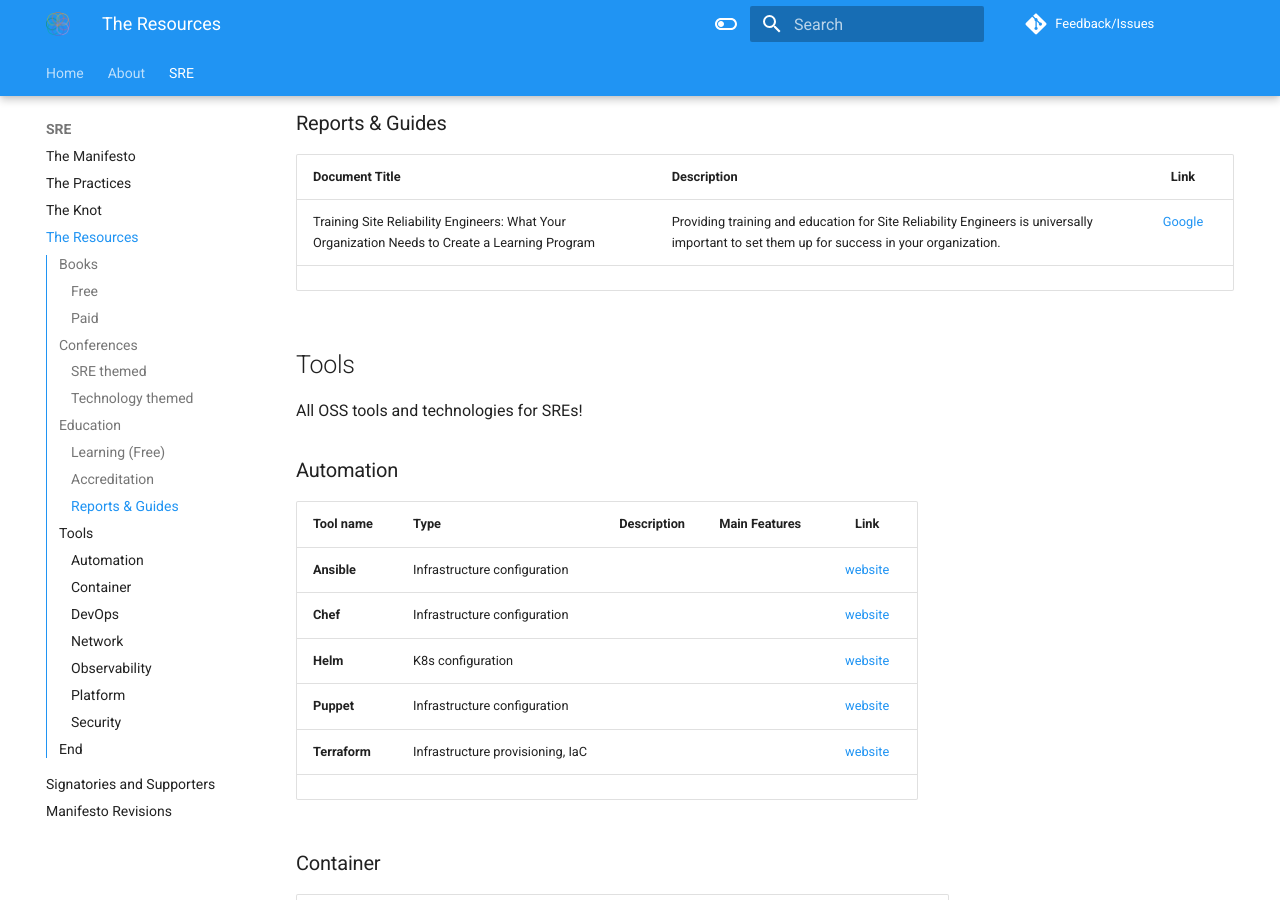
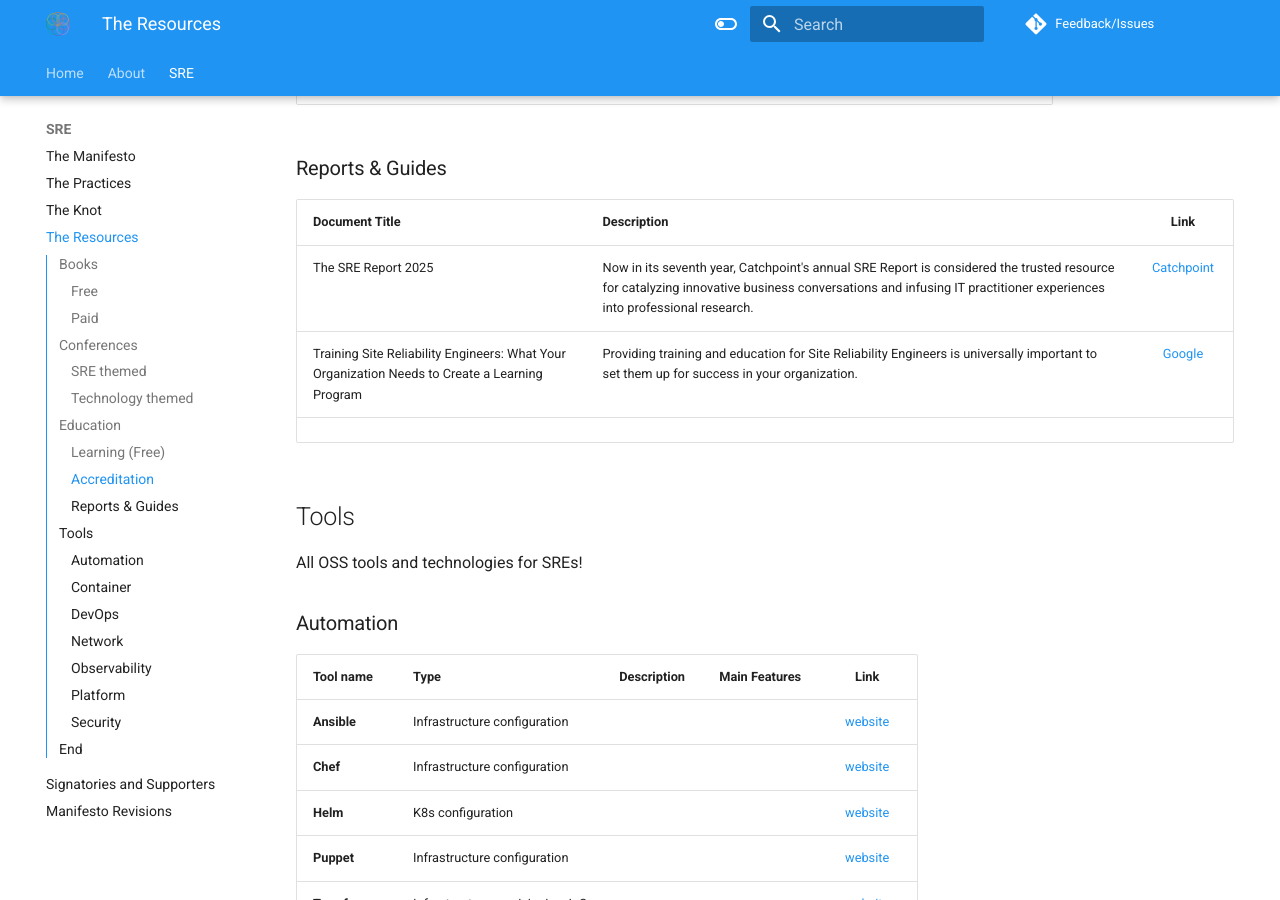
Before and after one commit to rod4n4m1/sre-manifesto, an MkDocs documentation site: the page built from docs/sre/resources.md, in a window 1280 px wide and 900 px high, scrolled down 4185 px. Built offline with MkDocs 1.6.1 and Material for MkDocs 9.7.7, drawn with Linux system fonts in a browser that asks for light colours; comment, search, counter and statistics services are not loaded; some of the changed text lies outside the part shown.

Commit message:
added resources - report, conference Signed-off-by: Rod Anami <rod.anami@kyndryl.com>

```diff
--- a/docs/sre/resources.md
+++ b/docs/sre/resources.md
@@ -38,6 +38,7 @@
 
 | **Conference** | **Characteristics** | **Organizer** | **Link** |
 |:---------------|:--------------------|:--------------|:--------:|
+| **KubeCon + CloudNativeCon** China | In-person, variable city, and yearly | LF/CNCF | [Site](https://events.linuxfoundation.org/kubecon-cloudnativecon-china/) |
 | **KubeCon + CloudNativeCon** Europe | In-person, variable city, and yearly | LF/CNCF | [Site](https://events.linuxfoundation.org/kubecon-cloudnativecon-europe/) |
 | **KubeCon + CloudNativeCon** India | In-person, variable city, and yearly | LF/CNCF | [Site](https://events.linuxfoundation.org/kubecon-cloudnativecon-india/) |
 | **KubeCon + CloudNativeCon** North America | In-person, variable city, and yearly | LF/CNCF | [Site](https://events.linuxfoundation.org/kubecon-cloudnativecon-north-america/) |
@@ -83,6 +84,7 @@
 
 | **Document Title** | **Description** | **Link** |
 |:-------------------|:----------------|:--------:|
+| The SRE Report 2025 | Now in its seventh year, Catchpoint's annual SRE Report is considered the trusted resource for catalyzing innovative business conversations and infusing IT practitioner experiences into professional research. | [Catchpoint](https://www.catchpoint.com/asset/2025-sre-report) |
 | Training Site Reliability Engineers: What Your Organization Needs to Create a Learning Program | Providing training and education for Site Reliability Engineers is universally important to set them up for success in your organization. | [Google](https://sre.google/resources/practices-and-processes/training-site-reliability-engineers/) |
 | | | |
 
```
Also changed, not shown: other parts of docs/sre/resources.md (+1 -0 lines).
